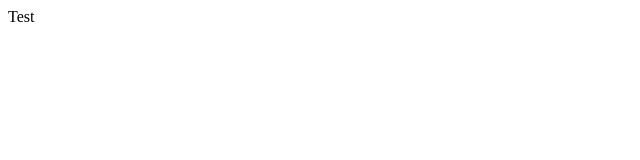
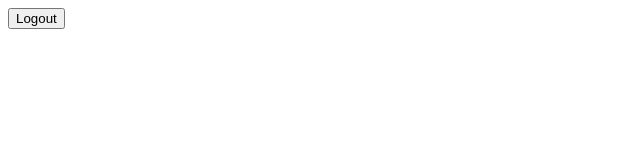
Before and after one commit to rtrivaldo/workout-apps, a Next.js app: page / in a window 1280 px wide. Shown: the top 160 px of the page, without its empty margins (0-640 px from the left). Built offline with nearby package versions, Linux system fonts and the light colour scheme.

Commit message:
feat(auth): add logout logic and organize server actions
- Added logout server action to clear JWT cookie
- Moved login, register, and logout actions into a centralized /actions folder

```diff
--- /dev/null
+++ b/src/actions/auth/logout.ts
@@ -0,0 +1,21 @@
+'use server';
+
+import { cookies } from 'next/headers';
+
+export async function logout() {
+  try {
+    const cookieStore = await cookies();
+
+    cookieStore.set('token', '', {
+      httpOnly: true,
+      secure: process.env.NODE_ENV === 'production',
+      path: '/',
+      maxAge: 0,
+    });
+
+    return { success: true, status: 200, message: 'Logged out successfully.' };
+  } catch (error) {
+    console.error('Logout error:', error);
+    return { success: false, status: 500, message: 'Failed to log out.' };
+  }
+}
--- a/src/app/(auth)/register/page.tsx
+++ b/src/app/(auth)/register/page.tsx
@@ -15,9 +15,9 @@ import { zodResolver } from '@hookform/resolvers/zod';
 import { useState } from 'react';
 import { useForm } from 'react-hook-form';
 import z from 'zod';
-import { registerUser } from './actions';
 import { toast } from 'sonner';
 import { Loader } from 'lucide-react';
+import { registerUser } from '@/actions/auth/register';
 
 type LoginFormValues = z.infer<typeof registerSchema>;
 
--- a/src/app/page.tsx
+++ b/src/app/page.tsx
@@ -1,3 +1,27 @@
+'use client';
+
+import { logout } from '@/actions/auth/logout';
+import { Button } from '@/components/ui/button';
+import { useRouter } from 'next/navigation';
+
 export default function Home() {
-  return <div className='flex justify-center items-center h-screen'>Test</div>;
+  const router = useRouter();
+
+  const handleLogout = async () => {
+    const res = await logout();
+
+    if (res.status === 200 && res.success) {
+      router.push('/login');
+    }
+  };
+  return (
+    <div className='flex justify-center items-center h-screen'>
+      <Button
+        onClick={handleLogout}
+        className='px-4 py-2 rounded bg-red-500 text-white hover:bg-red-600'
+      >
+        Logout
+      </Button>
+    </div>
+  );
 }
```
Also changed, not shown: src/app/(auth)/login/page.tsx (+6 -1 lines), src/actions/auth/login.ts (renamed from src/app/(auth)/login/actions.ts), src/actions/auth/register.ts (renamed from src/app/(auth)/register/actions.ts).
